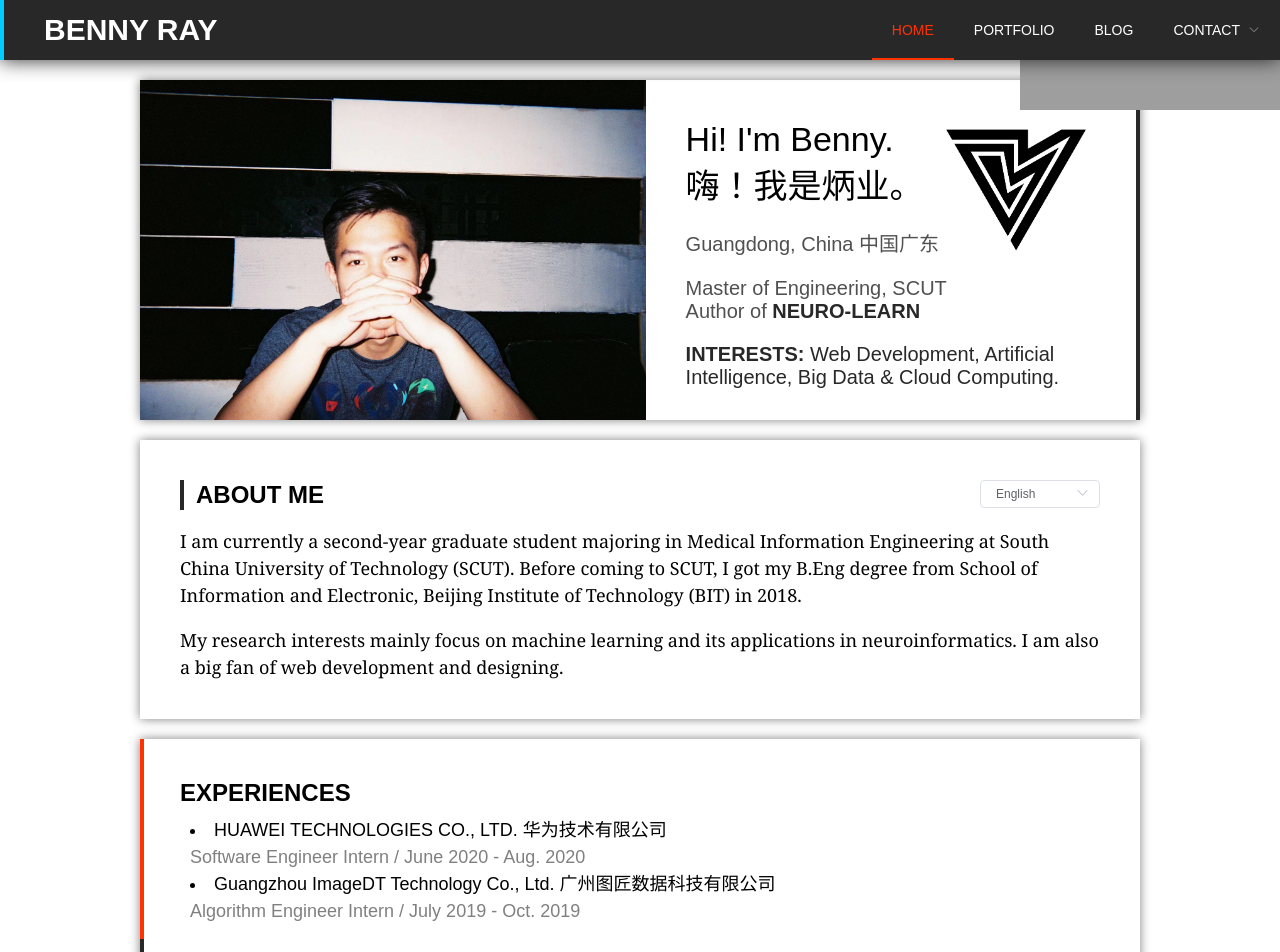
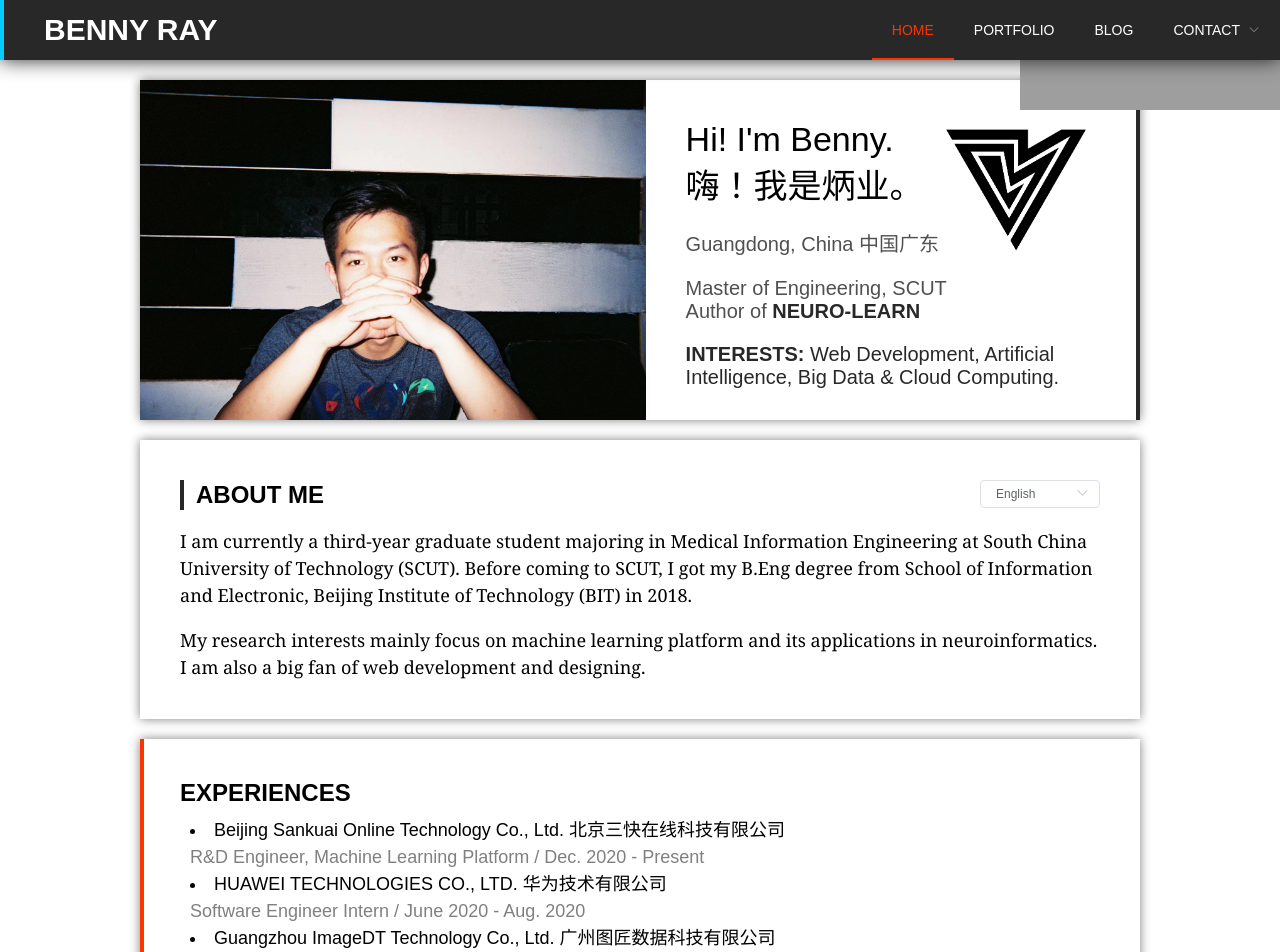
Before and after one commit to Raniac/raniac.github.io, a Vue app in the folder frontend/: page /Portfolio in a window 1280 px wide. Shown: the top 952 px of the page. Built offline with nearby package versions, Linux system fonts and the light colour scheme; grey boxes are pictures that could not be loaded.

Commit message:
Added experience in Meituan.

```diff
--- a/frontend/src/components/pages/Contact.vue
+++ b/frontend/src/components/pages/Contact.vue
@@ -10,7 +10,7 @@
       <img src="@/assets/img/avatar.jpg" style="width: 160px; height: 160px; margin: 20px 40px; float: left"/>
       <div style="float: left; margin: 20px 10px; color: #000000">
         <h1>WeChat</h1>
-        <h2>Benny_Ray</h2>
+        <h2>LEIBINGYE</h2>
       </div>
       <img src="@/assets/img/WeChat_QR.jpg" style="width: 160px; height: 160px; margin: 20px 40px; float: right"/>
     </div>
@@ -19,7 +19,7 @@
       <img src="@/assets/img/avatar.jpg" style="width: 160px; height: 160px; margin: 20px 40px; float: left"/>
       <div style="float: left; margin: 20px 10px; color: #000000">
         <h1>Weibo</h1>
-        <h2>RaniacSimpson</h2>
+        <h2>ELRANIAC</h2>
       </div>
       <img src="@/assets/img/Weibo_QR.png" style="width: 160px; height: 160px; margin: 20px 40px; float: right"/>
     </div>
@@ -28,7 +28,7 @@
       <img src="@/assets/img/avatar.jpg" style="width: 160px; height: 160px; margin: 20px 40px; float: left"/>
       <div style="float: left; margin: 20px 10px; color: #000000">
         <h1>Alipay</h1>
-        <h2>RaniacSimpson</h2>
+        <h2>ELRANIAC</h2>
       </div>
       <img src="@/assets/img/Alipay_QR.png" style="width: 160px; height: 160px; margin: 20px 40px; float: right"/>
     </div>
--- a/frontend/src/components/pages/Home.vue
+++ b/frontend/src/components/pages/Home.vue
@@ -28,11 +28,13 @@
       </div>
     </div>
     <div style="margin: 20px auto; width: 1000px; height: auto; box-shadow: 0 0 10px #808080; text-align: left">
-      <div style="width: 100%; height: 200px">
+      <div style="width: 100%; height: 250px">
         <span style="background-color: #FF3300; width: 4px; height: 100%; float: left"></span>
         <div style="padding: 40px 40px 20px 40px">
           <strong style="font-size: 24px">EXPERIENCES</strong>
           <div style="font-size: 18px; padding: 10px; line-height: 150%">
+            <li>Beijing Sankuai Online Technology Co., Ltd. 北京三快在线科技有限公司</li>
+            <div style="color: #808080">R&D Engineer, Machine Learning Platform / Dec. 2020 - Present</div>
             <li>HUAWEI TECHNOLOGIES CO., LTD. 华为技术有限公司</li>
             <div style="color: #808080">Software Engineer Intern / June 2020 - Aug. 2020</div>
             <li>Guangzhou ImageDT Technology Co., Ltd. 广州图匠数据科技有限公司</li>
@@ -76,18 +78,18 @@ export default {
   data () {
     return {
       language: 'English',
-      about_p_1: 'I am currently a second-year graduate student majoring in Medical Information Engineering at South China University of Technology (SCUT). Before coming to SCUT, I got my B.Eng degree from School of Information and Electronic, Beijing Institute of Technology (BIT) in 2018.',
-      about_p_2: 'My research interests mainly focus on machine learning and its applications in neuroinformatics. I am also a big fan of web development and designing.'
+      about_p_1: 'I am currently a third-year graduate student majoring in Medical Information Engineering at South China University of Technology (SCUT). Before coming to SCUT, I got my B.Eng degree from School of Information and Electronic, Beijing Institute of Technology (BIT) in 2018.',
+      about_p_2: 'My research interests mainly focus on machine learning platform and its applications in neuroinformatics. I am also a big fan of web development and designing.'
     }
   },
   methods: {
     handleLangChange () {
       if (this.language === 'English') {
-        this.about_p_1 = 'I am currently a second-year graduate student majoring in Medical Information Engineering at South China University of Technology (SCUT). Before coming to SCUT, I got my B.Eng degree from School of Information and Electronic, Beijing Institute of Technology (BIT) in 2018.'
-        this.about_p_2 = 'My research interests mainly focus on machine learning and its applications in neuroinformatics. I am also a big fan of web development and designing.'
+        this.about_p_1 = 'I am currently a third-year graduate student majoring in Medical Information Engineering at South China University of Technology (SCUT). Before coming to SCUT, I got my B.Eng degree from School of Information and Electronic, Beijing Institute of Technology (BIT) in 2018.'
+        this.about_p_2 = 'My research interests mainly focus on machine learning platform and its applications in neuroinformatics. I am also a big fan of web development and designing.'
       } else if (this.language === 'Chinese') {
-        this.about_p_1 = '我目前是一名华南理工大学医学信息工程专业的硕士二年级研究生。来到华工前，我二零一八年在北京理工大学信息与电子学院取得学士学位。'
-        this.about_p_2 = '我的研究兴趣主要集中于机器学习及其在神经信息学领域中的应用。我也是Web开发与设计的爱好者。'
+        this.about_p_1 = '我目前是一名华南理工大学医学信息工程专业的硕士三年级研究生。来到华工前，我二零一八年在北京理工大学信息与电子学院取得学士学位。'
+        this.about_p_2 = '我的研究兴趣主要集中于机器学习平台化及其在神经信息学领域中的应用。我也是Web开发与设计的爱好者。'
       }
     }
   }
```
